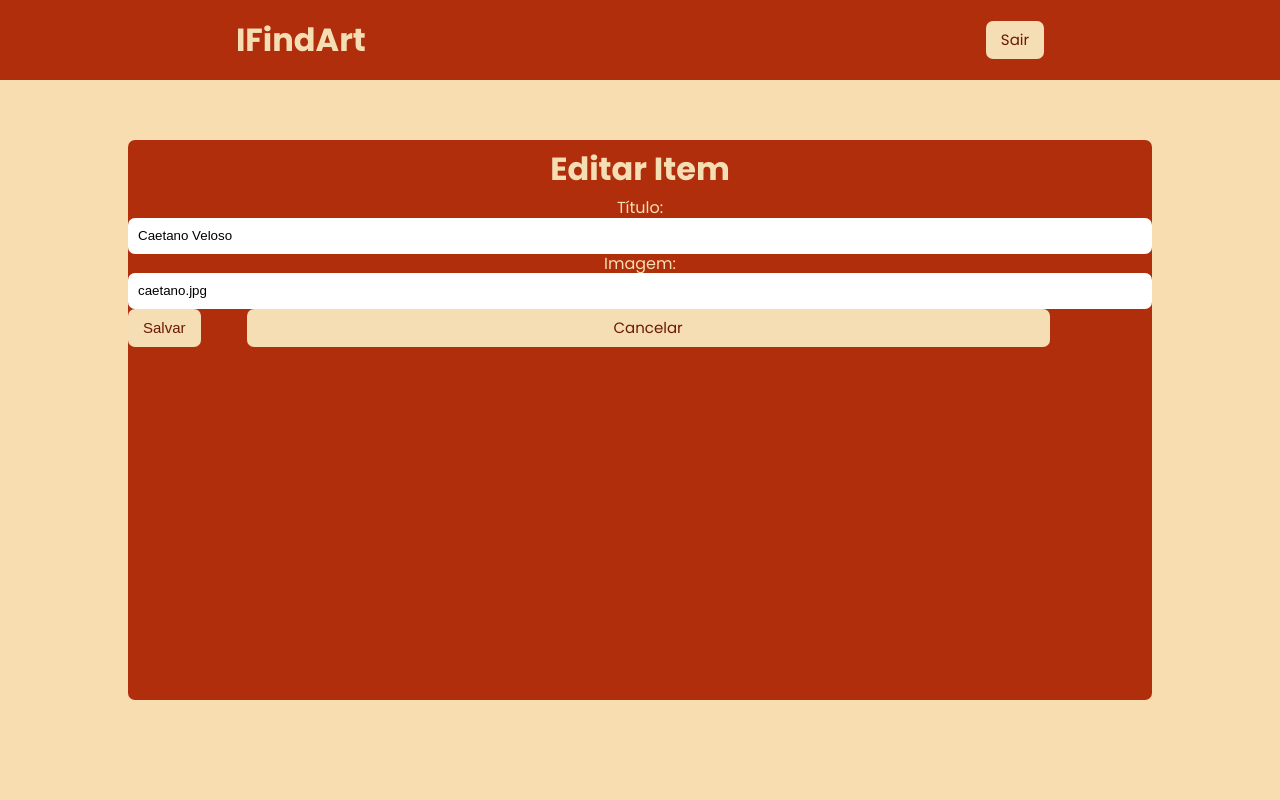
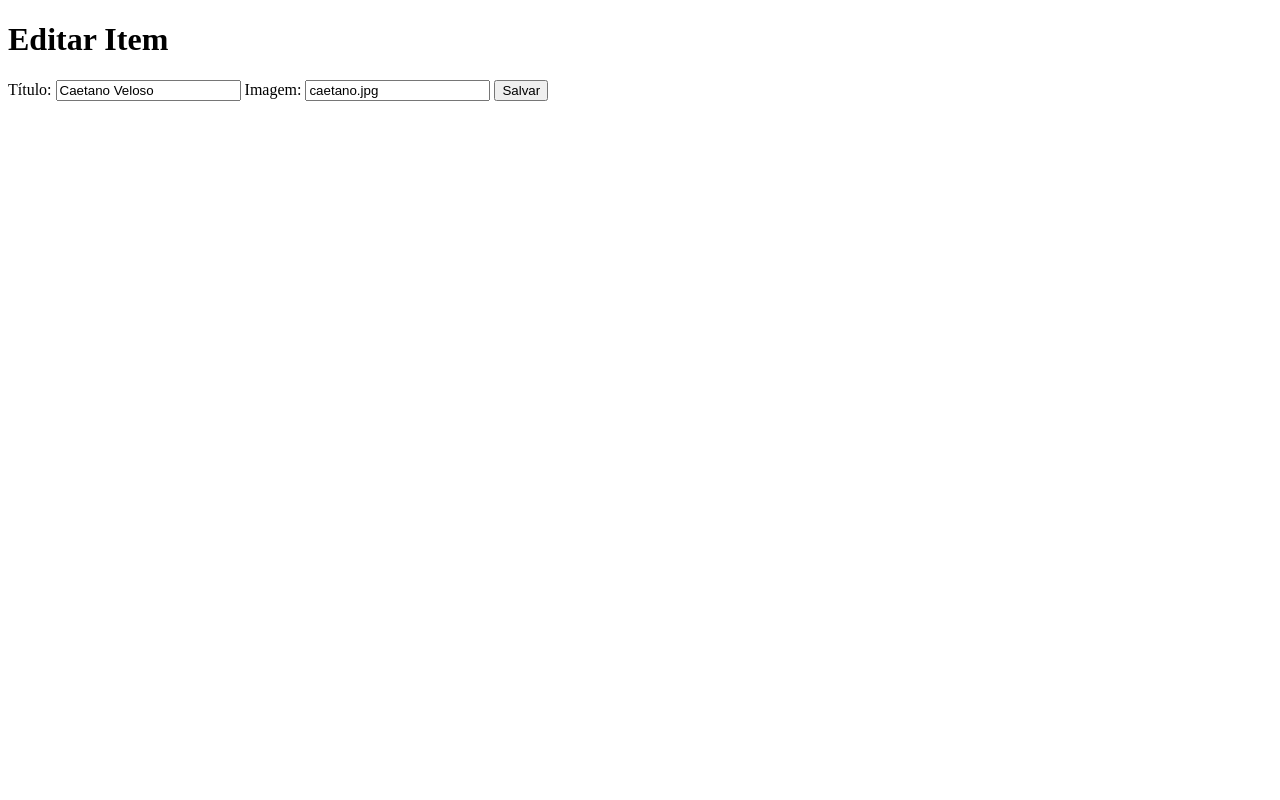
Before and after one commit to sabriwnaa/IFindArt, a PHP site: page /editarItem.php?id=14 in a window 1280 px wide. Run offline with PHP 8.4, Linux system fonts and the light colour scheme; a user stored in the database is signed in; data comes from the database, SQL or seed files in the repository.

Commit message:
Revert "Merge branch 'main' of https://github.com/sabriwnaa/IFindArt"
This reverts commit e572182e5a9a3bb4d4ccf4eb0c5646f8304ba03f, reversing
changes made to ad78c22e24cf624c5f9bfb07a5e588cb9944108c.

```diff
--- a/addItem.php
+++ b/addItem.php
@@ -64,9 +64,9 @@ if ($_SERVER['REQUEST_METHOD'] === 'POST') {
 <?php include 'HeaderFooter/header.php'; ?>
 <div class='main'>
 
-<div class='boxItem'>
+<div class='boxCadastroItem'>
     <h1 class='tituloAdmin'>Cadastrar novo artista</h1>
-    <div class='camposItem'>
+    <div class='camposAddItem'>
         <?php if (isset($erro)) : ?>
             <p style="color: red;"><?= htmlspecialchars($erro) ?></p>
         <?php endif; ?>
--- a/editarItem.php
+++ b/editarItem.php
@@ -28,18 +28,10 @@ if ($_SERVER['REQUEST_METHOD'] === 'POST') {
     <meta charset="UTF-8">
     <meta name="viewport" content="width=device-width, initial-scale=1.0">
     <title>Editar Item</title>
-    <link rel="stylesheet" href="style.css">
 </head>
 
 <body>
-
-    <div class='container'>
-        <?php include 'HeaderFooter/header.php'; ?>
-
-        <div class='main'>
-            <div class='boxItem'>
-                <h1 class='tituloAdmin'>Editar Item</h1>
-                <div class='camposItem'>
+    <h1>Editar Item</h1>
     <?php if (isset($error)): ?>
         <p style="color:red;"><?= $error; ?></p>
     <?php endif; ?>
@@ -48,28 +40,8 @@ if ($_SERVER['REQUEST_METHOD'] === 'POST') {
         <input type="text" name="titulo" id="titulo" value="<?= htmlspecialchars($item->titulo); ?>" required>
         <label for="imagem">Imagem:</label>
         <input type="text" name="imagem" id="imagem" value="<?= htmlspecialchars($item->imagem); ?>" required>
-
-
-            </div>
-            <div class='opcoes'>
-                <button type="submit" class='botaoClaro'>Salvar</button>
-                <a href="restritaAdmin.php" class='botaoClaro' style='flex:1;'>Cancelar</a>
-
-            </div>
-
-
+        <button type="submit">Salvar</button>
     </form>
-            </div>
-        </div>
-
-
-
-
-    </div>
-
-
-
-
 </body>
 
 </html>
--- a/index.php
+++ b/index.php
@@ -174,7 +174,7 @@ if ($_SERVER["REQUEST_METHOD"] == "POST") {
                                     <button type="button" onclick="togglePassword()" class="showHide">Show</button>
                                 </div>
                             </div>
-                            <button type="submit" class="botaoEscuro">Entrar</button>
+                            <button type="submit" class="logar">Entrar</button>
                         </form>
                     <?php else: ?>
                         <form method="POST" action="">
@@ -194,7 +194,7 @@ if ($_SERVER["REQUEST_METHOD"] == "POST") {
                                     <button type="button" onclick="togglePassword()" class="showHide">Show</button>
                                 </div>
                             </div>
-                            <button type="submit" class="botaoEscuro">Cadastrar</button>
+                            <button type="submit" class="logar">Cadastrar</button>
                         </form>
                     <?php endif; ?>
 
--- a/restritaAdmin.php
+++ b/restritaAdmin.php
@@ -33,7 +33,7 @@ $itens = Item::findAllSorted();
 
 <h1 class='tituloAdmin'>Artistas cadastrados</h1>
 
-<a href="addItem.php" style='border: 2px solid #B02E0C; padding: 5px 10px; border-radius: 7px;'>+ Adicionar artista</a>
+<a href="addItem.php">+ Adicionar artista</a>
 
         <div class="itens">
             <?php if (!empty($itens)):
@@ -54,8 +54,8 @@ $itens = Item::findAllSorted();
 
                         </div>
                         <div class="item-actions">
-                            <a href="editarItem.php?id=<?= $item['idItem']; ?>" class="botaoEscuro">Editar</a>
-                            <a href="excluirItem.php?id=<?= $item['idItem']; ?>" class="botaoEscuro" onclick="return confirm('Tem certeza que deseja excluir este item?');">Excluir</a>
+                            <a href="editarItem.php?id=<?= $item['idItem']; ?>" class="btn">Editar</a>
+                            <a href="excluirItem.php?id=<?= $item['idItem']; ?>" class="btn" onclick="return confirm('Tem certeza que deseja excluir este item?');">Excluir</a>
                         </div>
                     </div>
                 <?php endforeach; ?>
--- a/style.css
+++ b/style.css
@@ -206,12 +206,11 @@ button{
 
 }
 
-.botaoEscuro{
+.logar{
     padding: 10px 15px;
     font-size: 15px;
     background-color: #B02E0C;
     color: wheat;
-    border-radius: 7px;
 }
 
 form{
@@ -264,7 +263,7 @@ form{
     flex: 1;
 }
 
-.boxItem{
+.boxCadastroItem{
     width: 80%;
     height: 70vh;
     margin-bottom: 5vh;
@@ -286,7 +285,7 @@ font-size: 15px;
 border-radius: 7px;
 }
 
-.camposItem{
+.camposAddItem{
     flex: 4;
 }
 
```
Lines whose indentation alone changed are shown as unchanged.
